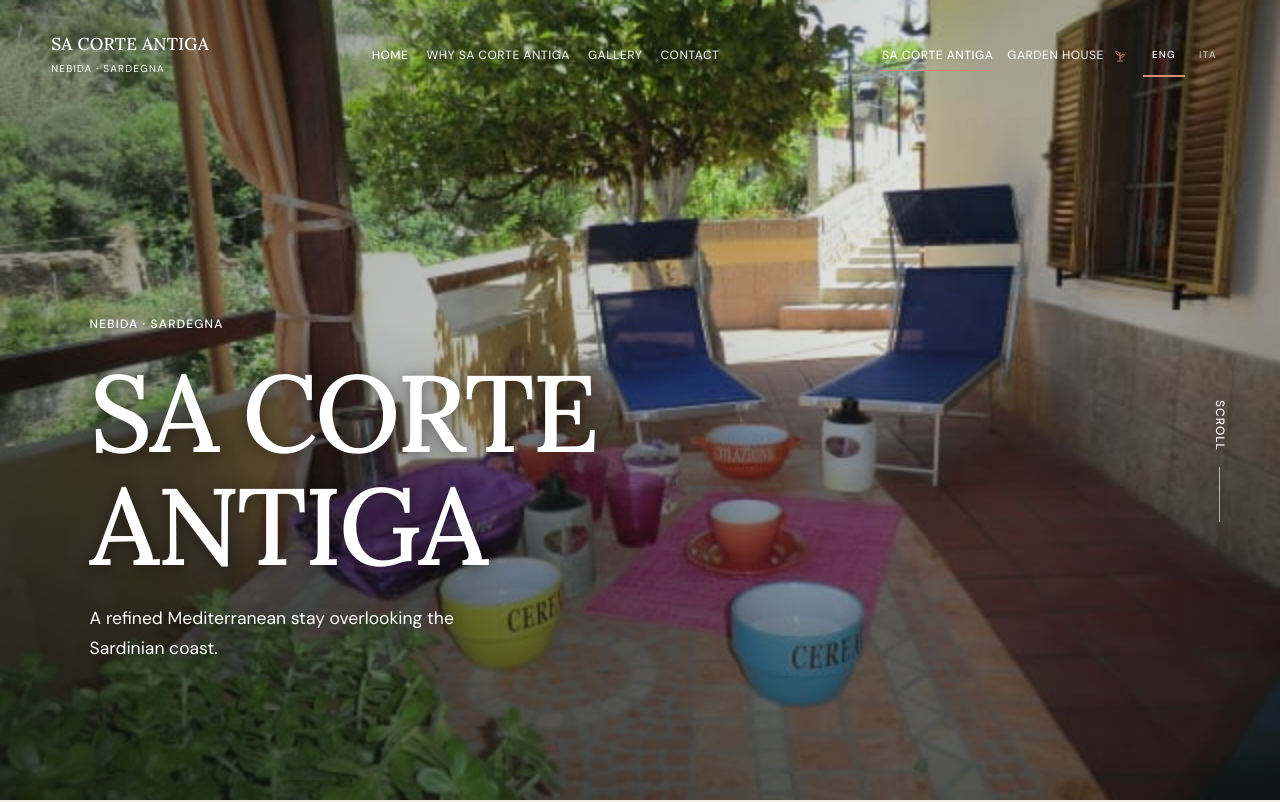
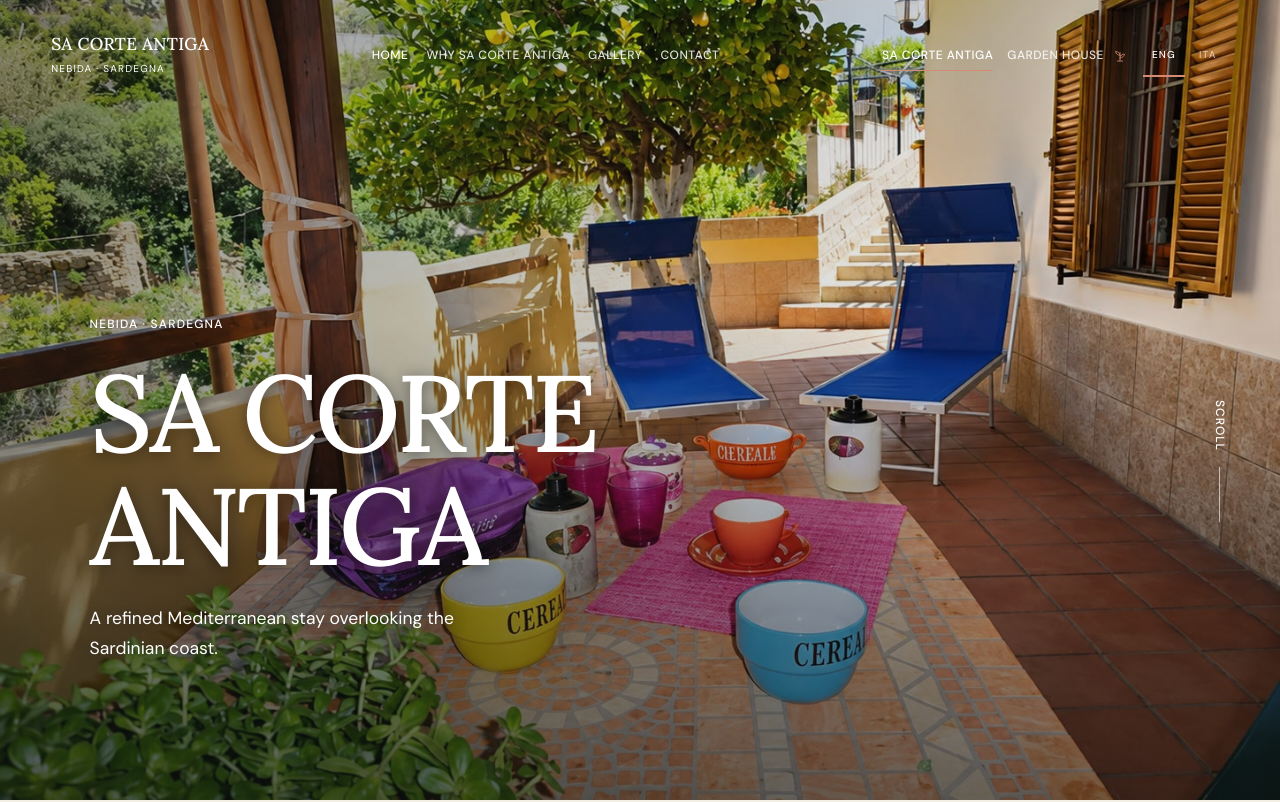
Before and after one commit to Mattia94357/Sa-Corte-Antiga-2026, a React (Vite) app in the folder frontend/: page / in a window 1280 px wide. Shown: the top 802 px of the page. Built offline with nearby package versions, Linux system fonts and the light colour scheme; no server answers.

Commit message:
hero img change 2

```diff
--- a/frontend/src/pages/Home.tsx
+++ b/frontend/src/pages/Home.tsx
@@ -17,7 +17,7 @@ export function Home() {
 
   return <>
     <section className="hero" ref={hero}>
-      <motion.img className="hero-image" src="/images/IMG-20240113-WA0008.jpg" alt={t("Shaded terrace and outdoor table at Sa Corte Antiga")} style={{ scale }}/>
+      <motion.img className="hero-image" src="/images/HERO sa corte antiga.jpeg" alt={t("Shaded terrace and outdoor table at Sa Corte Antiga")} style={{ scale }}/>
       <div className="hero-shade"/>
       <motion.div className="hero-copy" style={{ y, opacity: fade }}>
         <p>Nebida · Sardegna</p>
```
Also changed, not shown: frontend/public/images/HERO sa corte antiga.jpeg (added).
